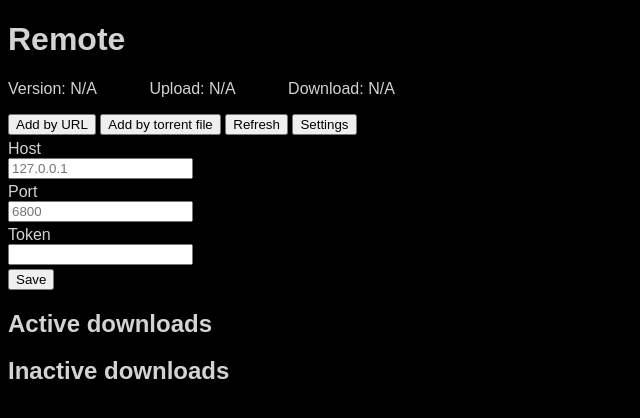
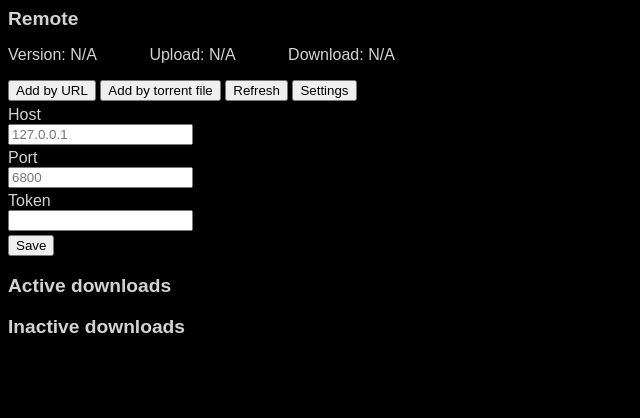
Before and after one commit to alxtsg/Remote, a plain HTML site: page index.html in a window 1280 px wide. Shown: the whole page, without its empty margins (0-640 px from the left). Drawn offline with nearby package versions, Linux system fonts and the light colour scheme.

Commit message:
UI changes. Adjusted the styling of header text.

```diff
--- a/index.css
+++ b/index.css
@@ -2,6 +2,15 @@ body{
   background-color: black;
   color: #d3d3d3;
   font-family: Arial, Helvetica, sans-serif;
+}
+
+div.header-text{
+  font-size: larger;
+  font-weight: bold;
+}
+
+div.downloads-box-header-text{
+  margin-top: 1em;
 }
 
 #aria2-version, span.speed, span.gid, span.complete-percentage,
--- a/index.html
+++ b/index.html
@@ -7,7 +7,7 @@
 </head>
 <body>
   <div id="top-panel">
-    <h1>Remote</h1>
+    <div class="header-text">Remote</div>
     <p>
       Version: <span id="aria2-version">N/A</span>
       Upload: <span id="global-upload-speed" class="speed">N/A</span>
@@ -52,11 +52,11 @@
   <div id="error-message"></div>
   <div id="downloads-box">
     <div>
-      <h2>Active downloads</h2>
+      <div class="header-text downloads-box-header-text">Active downloads</div>
       <div id="active-downloads"></div>
     </div>
     <div>
-      <h2>Inactive downloads</h2>
+      <div class="header-text downloads-box-header-text">Inactive downloads</div>
       <div id="inactive-downloads"></div>
     </div>
   </div>
```
